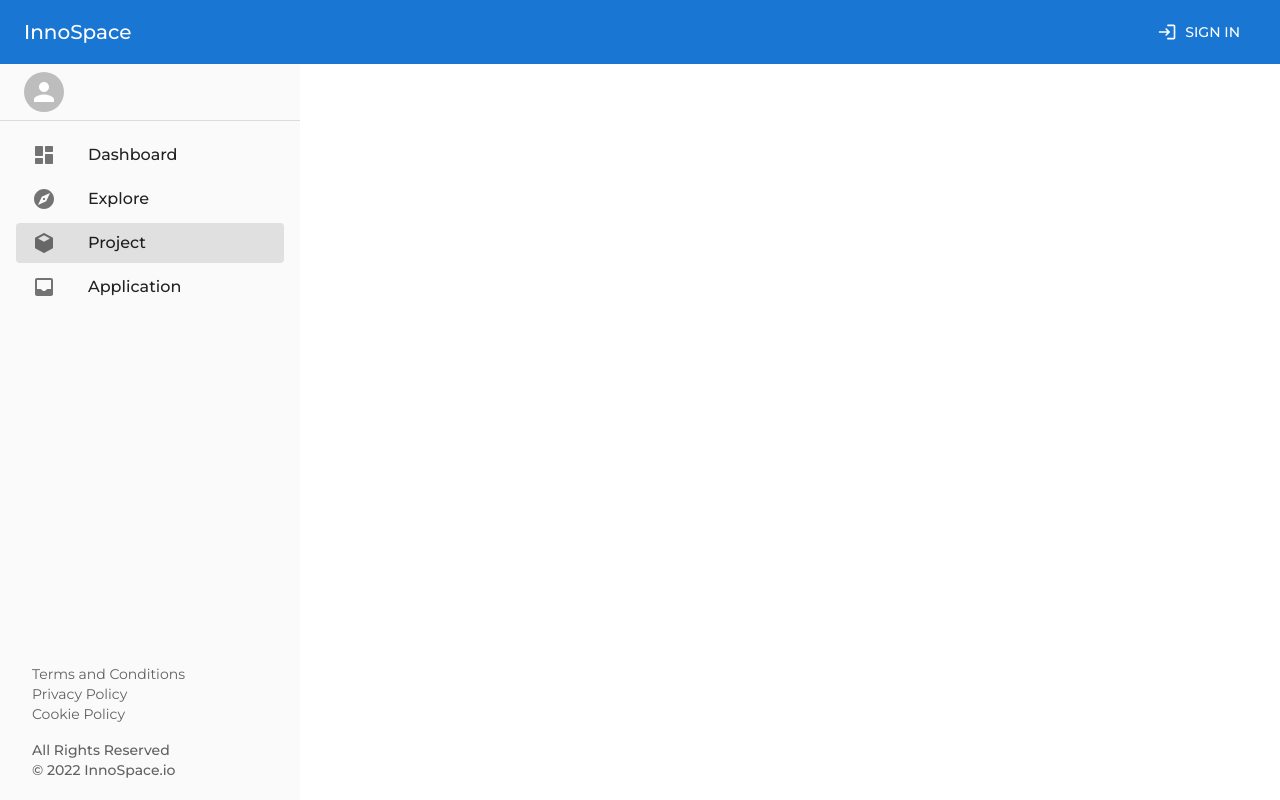
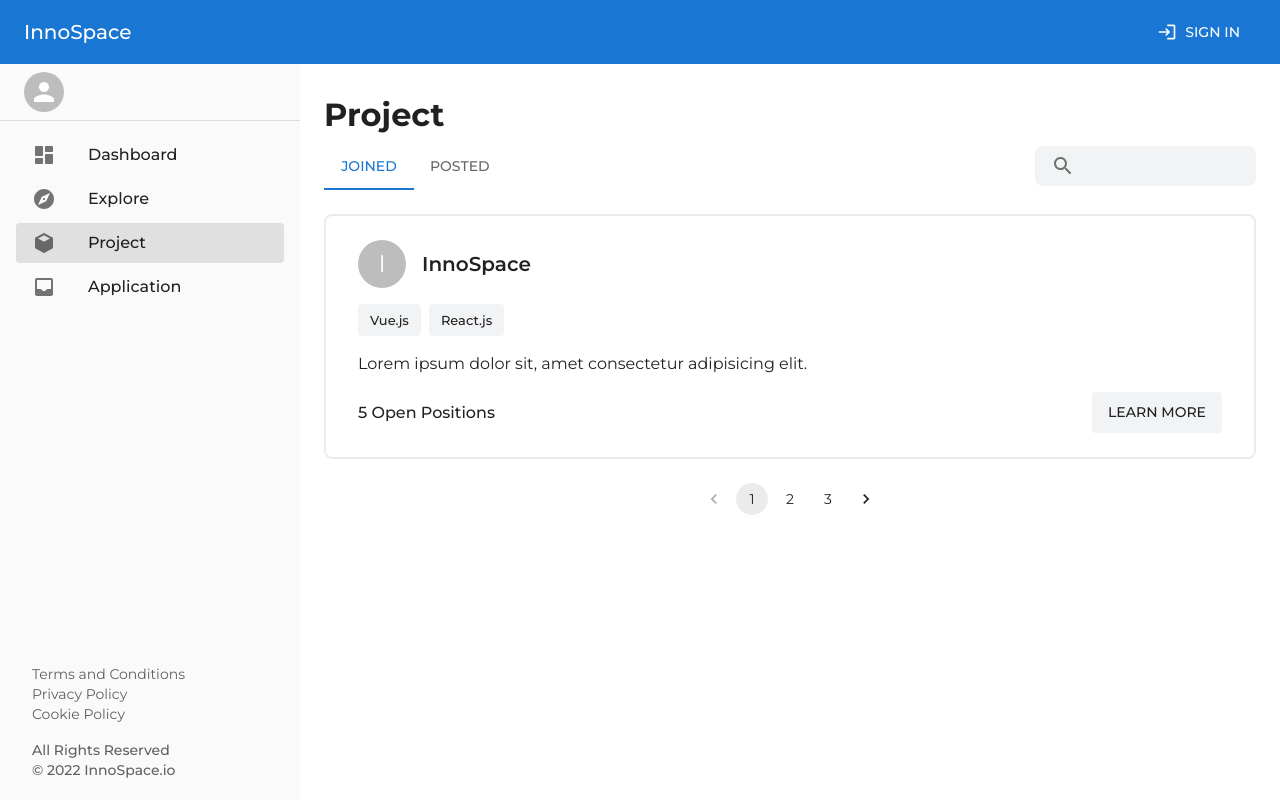
Before and after one commit to wtongze/innospace-v4-web, a React (Create React App) app: page /project in a window 1280 px wide. Built offline with nearby package versions, Linux system fonts and the light colour scheme; no server answers.

Commit message:
feat: improve project page

```diff
--- a/src/App.tsx
+++ b/src/App.tsx
@@ -35,6 +35,7 @@ import { Link } from './components/Link';
 import CubeIcon from './components/CubeIcon';
 import Explore from './pages/Explore';
 import ExploreSearch from './pages/ExploreSearch';
+import ProjectPage from './pages/ProjectPage';
 
 export const AuthContext = createContext<{
   user: BasicUser | undefined;
@@ -213,6 +214,7 @@ const App: FunctionComponent = () => {
                 <Route path='/dashboard' element={<Dashboard />} />
                 <Route path='/explore' element={<Explore />} />
                 <Route path='/explore/search' element={<ExploreSearch />} />
+                <Route path='/project' element={<ProjectPage />} />
               </Routes>
             </Box>
           </Box>
--- a/src/components/ProjectCard.tsx
+++ b/src/components/ProjectCard.tsx
@@ -1,4 +1,13 @@
-import { Avatar, Box, Button, Chip, Grid, Typography } from '@mui/material';
+import {
+  Avatar,
+  Box,
+  Button,
+  Chip,
+  Grid,
+  Typography,
+  useTheme,
+  useMediaQuery,
+} from '@mui/material';
 import { FunctionComponent } from 'react';
 import { Link } from './Link';
 
@@ -11,10 +20,12 @@ interface ProjectCardProps {
 }
 
 const ProjectCard: FunctionComponent<ProjectCardProps> = (props) => {
+  const theme = useTheme();
+  const isDesktop = useMediaQuery(theme.breakpoints.up('lg'));
   return (
     <Box
       className='project-card'
-      sx={{ px: 4, py: 3, borderRadius: 2, border: '2px solid #e9ecef' }}
+      sx={{ px: isDesktop ? 4 : 3, py: 3, borderRadius: 2, border: '2px solid #e9ecef' }}
     >
       <Grid container spacing={2} alignItems='center'>
         <Grid item>
@@ -23,7 +34,7 @@ const ProjectCard: FunctionComponent<ProjectCardProps> = (props) => {
           </Avatar>
         </Grid>
         <Grid item>
-          <Typography variant='h3' fontWeight={600}>
+          <Typography variant='h4' fontWeight={600}>
             {props.title}
           </Typography>
         </Grid>
--- a/src/components/SoloTextField.tsx
+++ b/src/components/SoloTextField.tsx
@@ -1,5 +1,13 @@
-import { InputBase, InputBaseProps, Typography, useTheme } from '@mui/material';
-import { Fragment, FunctionComponent } from 'react';
+import { CloseRounded } from '@mui/icons-material';
+import {
+  Button,
+  IconButton,
+  InputBase,
+  InputBaseProps,
+  Typography,
+  useTheme,
+} from '@mui/material';
+import { Fragment, FunctionComponent, useState } from 'react';
 import type { FieldError } from 'react-hook-form';
 
 export const SoloTextField: FunctionComponent<
@@ -9,40 +17,43 @@ export const SoloTextField: FunctionComponent<
     error?: boolean;
     fieldError?: FieldError;
     baseId: string;
+    clearable?: boolean;
   }
 > = (props) => {
   const theme = useTheme();
-  const inputProps = { ...props } as InputBaseProps;
+  const [val, setVal] = useState(props.value || '');
+  const {
+    helperText,
+    label,
+    error,
+    fieldError,
+    baseId,
+    clearable,
+    ...inputProps
+  } = props;
+
   const inputError = props.error || props.fieldError !== undefined;
-
-  // @ts-ignore
-  delete inputProps.helperText;
-  // @ts-ignore
-  delete inputProps.label;
-  delete inputProps.error;
-  // @ts-ignore
-  delete inputProps.fieldError;
-  // @ts-ignore
-  delete inputProps.baseId;
 
   return (
     <Fragment>
-      {props.label ? (
-        <label htmlFor={`${props.baseId}-input`}>
+      {label ? (
+        <label htmlFor={`${baseId}-input`}>
           <Typography
             variant='subtitle2'
             sx={{ mb: '4px', display: 'block' }}
             component='span'
           >
-            {props.label}
+            {label}
           </Typography>
         </label>
       ) : null}
       <InputBase
         {...inputProps}
-        id={`${props.baseId}-input`}
+        value={val}
+        onChange={(e) => setVal(e.currentTarget.value)}
+        id={`${baseId}-input`}
         sx={{
-          mb: props.helperText ? '4px' : '16px',
+          mb: helperText ? '4px' : '16px',
           padding: '12px 16px',
           backgroundColor: theme.palette.gray.main,
           borderRadius: '8px',
@@ -65,18 +76,34 @@ export const SoloTextField: FunctionComponent<
           '& input::placeholder': {
             fontFamily: theme.typography.fontFamily,
           },
+          ...inputProps.sx,
         }}
         inputProps={{
           ...(inputProps.inputProps || {}),
-          'aria-errormessage': inputError
-            ? `${props.baseId}-helperText`
-            : undefined,
+          'aria-errormessage': inputError ? `${baseId}-helperText` : undefined,
         }}
+        endAdornment={
+          <Fragment>
+            {clearable ? (
+              !val ? null : (
+                <IconButton
+                  sx={{ my: -0.5 }}
+                  onClick={() => {
+                    setVal('');
+                  }}
+                >
+                  <CloseRounded />
+                </IconButton>
+              )
+            ) : null}
+            {inputProps.endAdornment}
+          </Fragment>
+        }
       ></InputBase>
       {props.helperText ? (
         <div
           role={inputError ? 'alert' : undefined}
-          id={`${props.baseId}-helperText`}
+          id={`${baseId}-helperText`}
         >
           <Typography
             variant='subtitle3'
@@ -89,7 +116,7 @@ export const SoloTextField: FunctionComponent<
             }}
             component='div'
           >
-            {props.helperText}
+            {helperText}
           </Typography>
         </div>
       ) : null}
--- /dev/null
+++ b/src/pages/ProjectPage.tsx
@@ -0,0 +1,125 @@
+import { SearchRounded } from '@mui/icons-material';
+import {
+  Box,
+  Container,
+  Grid,
+  InputAdornment,
+  Pagination,
+  Tab,
+  Tabs,
+  Typography,
+} from '@mui/material';
+import { FunctionComponent, useState } from 'react';
+import ProjectCard from '../components/ProjectCard';
+import { SoloTextField } from '../components/SoloTextField';
+
+interface TabPanelProps {
+  children?: React.ReactNode;
+  index: number;
+  value: number;
+  prefix: string;
+}
+
+function TabPanel(props: TabPanelProps) {
+  const { children, value, index, prefix, ...other } = props;
+
+  return (
+    <div
+      role='tabpanel'
+      hidden={value !== index}
+      id={`${prefix}-tabpanel-${index}`}
+      aria-labelledby={`${prefix}-tab-${index}`}
+      {...other}
+    >
+      {value === index && <Box>{children}</Box>}
+    </div>
+  );
+}
+
+function a11yProps(index: number, prefix: string) {
+  return {
+    id: `${prefix}-tab-${index}`,
+    'aria-controls': `${prefix}-tabpanel-${index}`,
+  };
+}
+
+const ID_PREFIX = 'project';
+
+const ProjectPage: FunctionComponent = () => {
+  const [value, setValue] = useState(0);
+
+  const handleChange = (event: React.SyntheticEvent, newValue: number) => {
+    setValue(newValue);
+  };
+
+  return (
+    <Box className='explore'>
+      <Container maxWidth='lg' sx={{ py: 4 }}>
+        <Typography variant='h2' component='h1' fontWeight={700} sx={{ mb: 1 }}>
+          Project
+        </Typography>
+        <Box sx={{ width: '100%' }}>
+          <Box>
+            <Grid container alignItems='center' spacing={2}>
+              <Grid item xs={12} md={9}>
+                <Tabs
+                  value={value}
+                  onChange={handleChange}
+                  aria-label='basic tabs example'
+                >
+                  <Tab label='Joined' {...a11yProps(0, ID_PREFIX)} />
+                  <Tab label='Posted' {...a11yProps(1, ID_PREFIX)} />
+                </Tabs>
+              </Grid>
+              <Grid item xs={12} md={3}>
+                <SoloTextField
+                  baseId='search'
+                  clearable
+                  startAdornment={
+                    <InputAdornment position='start'>
+                      <SearchRounded />
+                    </InputAdornment>
+                  }
+                  fullWidth
+                  sx={{ py: 0.5, mb: 0 }}
+                ></SoloTextField>
+              </Grid>
+            </Grid>
+          </Box>
+          <TabPanel value={value} index={0} prefix={ID_PREFIX}>
+            <Box className='project-card-list' sx={{ my: 3 }}>
+              <ProjectCard
+                id='innospace'
+                title='InnoSpace'
+                description='Lorem ipsum dolor sit, amet consectetur adipisicing elit.'
+                openPositions={5}
+                tags={['Vue.js', 'React.js']}
+              ></ProjectCard>
+            </Box>
+            <Pagination
+              count={3}
+              sx={{ '& .MuiPagination-ul': { justifyContent: 'center' } }}
+            />
+          </TabPanel>
+          <TabPanel value={value} index={1} prefix={ID_PREFIX}>
+            <Box className='project-card-list' sx={{ my: 3 }}>
+              <ProjectCard
+                id='Vue.js'
+                title='vuejs'
+                description='Lorem ipsum dolor sit, amet consectetur adipisicing elit.'
+                openPositions={3}
+                tags={['TypeScript', 'React.js']}
+              ></ProjectCard>
+            </Box>
+            <Pagination
+              count={1}
+              sx={{ '& .MuiPagination-ul': { justifyContent: 'center' } }}
+            />
+          </TabPanel>
+        </Box>
+      </Container>
+    </Box>
+  );
+};
+
+export default ProjectPage;
```
